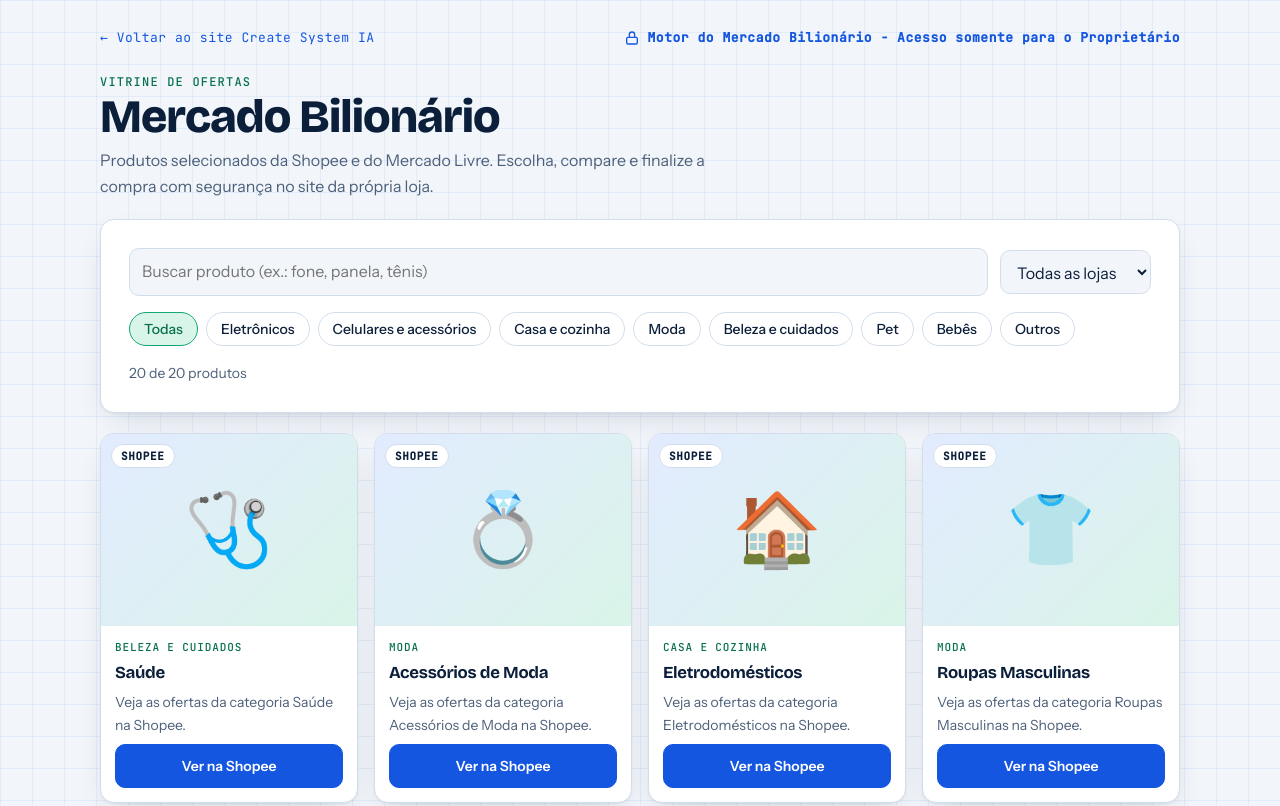
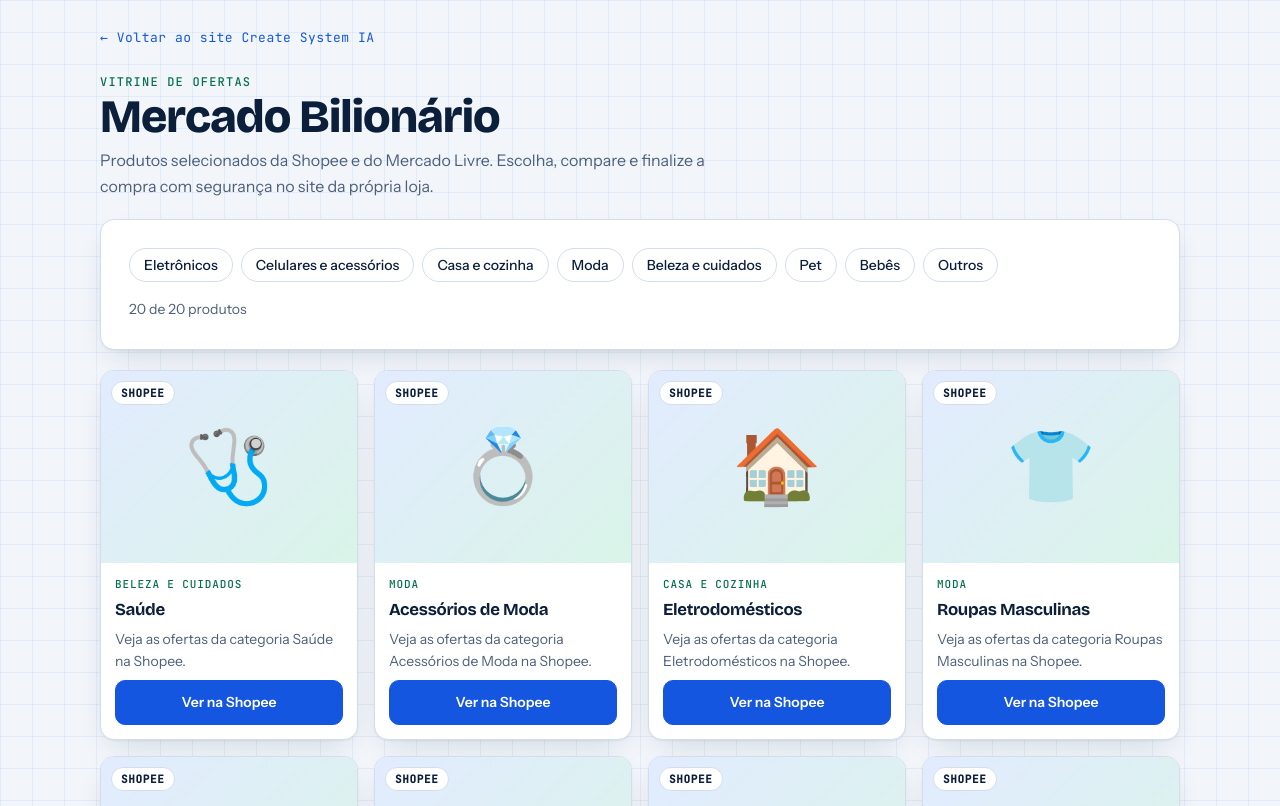
Before and after one commit to createsystemia-oss/Site-Create-System-IA, a plain HTML site: page mercado-bilionario.html in a window 1280 px wide. Shown: the top 806 px of the page. Drawn offline with nearby package versions, Linux system fonts and the light colour scheme.

Commit message:
Add files via upload

```diff
--- a/mercado-bilionario.html
+++ b/mercado-bilionario.html
@@ -34,7 +34,7 @@
 .chips { display:flex; flex-wrap:wrap; gap:8px; } .chip { padding:7px 14px; border:1.5px solid var(--line); border-radius:999px; font:500 14px var(--font-body); background:var(--surface); color:var(--ink); cursor:pointer; } .chip:hover { border-color:var(--blue); } .chip[aria-pressed=true] { background:var(--green-soft); border-color:var(--green); color:var(--green-ink); }
 .msg { font-size:13px; font-weight:600; color:var(--green-ink); min-height:1.3em; }
 
-.tools { display:grid; grid-template-columns:minmax(0,1fr) auto; gap:12px; align-items:center; } @media (max-width:560px){ .tools { grid-template-columns:1fr; } }
+.tools { display:flex; }
 .tools select { width:auto; }
 .grid { display:grid; grid-template-columns:repeat(auto-fill,minmax(230px,1fr)); gap:16px; }
 .card { background:var(--surface); border:1px solid var(--line); border-radius:14px; box-shadow:var(--shadow); overflow:hidden; display:flex; flex-direction:column; }
@@ -76,28 +76,25 @@
 </head>
 <body>
 <main class="wrap">
-  <div class="bar"><a href="index.html">← Voltar ao site Create System IA</a>
-    <button class="motor-chip" type="button" id="motorBtn" aria-haspopup="dialog">
-      <svg width="16" height="16" viewBox="0 0 24 24" fill="none" stroke="currentColor" stroke-width="2" stroke-linecap="round" stroke-linejoin="round" aria-hidden="true"><rect x="4" y="11" width="16" height="10" rx="2"></rect><path d="M8 11V7a4 4 0 0 1 8 0v4"></path></svg>
-      <span>Motor do Mercado Bilionário - Acesso somente para o Proprietário</span>
-    </button>
-  </div>
+  <div class="bar"><a href="index.html">← Voltar ao site Create System IA</a></div>
   <header class="head">
     <p class="kicker">Vitrine de ofertas</p>
     <h1>Mercado Bilionário</h1>
     <p class="sub">Produtos selecionados da Shopee e do Mercado Livre. Escolha, compare e finalize a compra com segurança no site da própria loja.</p>
   </header>
   <section class="panel" aria-label="Buscar produtos">
-    <div class="tools">
-      <input type="search" id="busca" placeholder="Buscar produto (ex.: fone, panela, tênis)" aria-label="Buscar produto" autocomplete="off">
-      <select id="loja" aria-label="Loja"><option value="">Todas as lojas</option><option value="shopee">Shopee</option><option value="mercadolivre">Mercado Livre</option></select>
-    </div>
     <div class="chips" id="cats" role="group" aria-label="Categorias"></div>
     <p class="note" id="contagem" role="status"></p>
   </section>
   <section class="grid" id="grade" aria-label="Produtos"></section>
   <p class="empty panel" id="vazio" hidden></p>
   <p class="disc">Aviso: somos afiliados da Shopee e do Mercado Livre e podemos receber uma comissão pelas compras feitas pelos nossos links, sem custo adicional para você. A compra, o pagamento, a entrega, a troca e o atendimento são de responsabilidade da loja onde você finalizar o pedido. Preços e disponibilidade podem mudar, confira sempre na página da loja. Dúvidas: WhatsApp (11) 98585-6665 · createsystemia@gmail.com</p>
+  <div class="footmotor">
+    <button class="motor-chip" type="button" id="motorBtn" aria-haspopup="dialog">
+      <svg width="16" height="16" viewBox="0 0 24 24" fill="none" stroke="currentColor" stroke-width="2" stroke-linecap="round" stroke-linejoin="round" aria-hidden="true"><rect x="4" y="11" width="16" height="10" rx="2"></rect><path d="M8 11V7a4 4 0 0 1 8 0v4"></path></svg>
+      <span>Motor do Mercado Bilionário - Acesso somente para o Proprietário</span>
+    </button>
+  </div>
 </main>
 <script>
 (function () {
@@ -109,10 +106,10 @@
   function chips() {
     var box = el("cats"); box.textContent = "";
     var usadas = {}; produtos.forEach(function (p) { usadas[p.categoria] = 1; });
-    ["Todas"].concat(CATS.filter(function (c) { return usadas[c]; })).forEach(function (c) {
+    CATS.filter(function (c) { return usadas[c]; }).forEach(function (c) {
       var b = document.createElement("button"); b.type = "button"; b.className = "chip"; b.textContent = c;
-      var v = c === "Todas" ? "" : c; b.setAttribute("aria-pressed", String(cat === v));
-      b.addEventListener("click", function () { cat = v; chips(); render(); }); box.appendChild(b);
+      var v = c; b.setAttribute("aria-pressed", String(cat === v));
+      b.addEventListener("click", function () { cat = (cat === v ? "" : v); chips(); render(); }); box.appendChild(b);
     });
   }
   function card(p) {
@@ -132,7 +129,7 @@
     a.appendChild(pic); a.appendChild(b); return a;
   }
   function render() {
-    var q = norm(el("busca").value), lj = el("loja").value, g = el("grade"); g.textContent = "";
+    var q = "", lj = "", g = el("grade"); g.textContent = "";
     var lista = produtos.filter(function (p) {
       return (!cat || p.categoria === cat) && (!lj || p.loja === lj) && (!q || norm(p.titulo + " " + p.descricao + " " + p.categoria).indexOf(q) !== -1);
     });
@@ -143,7 +140,6 @@
     else if (!lista.length) { v.hidden = false; v.textContent = "Nenhum produto encontrado para essa busca. Tente outra palavra ou categoria."; }
     else v.hidden = true;
   }
-  el("busca").addEventListener("input", render); el("loja").addEventListener("change", render);
   fetch("produtos.json?v=" + Date.now(), { cache: "no-store" }).then(function (r) { if (!r.ok) throw 0; return r.json(); }).then(function (d) {
     produtos = (Array.isArray(d) ? d : []).filter(function (p) { return p && p.titulo && seguro(p.link); });
   }).catch(function () { produtos = []; }).then(function () { chips(); render(); });
```
